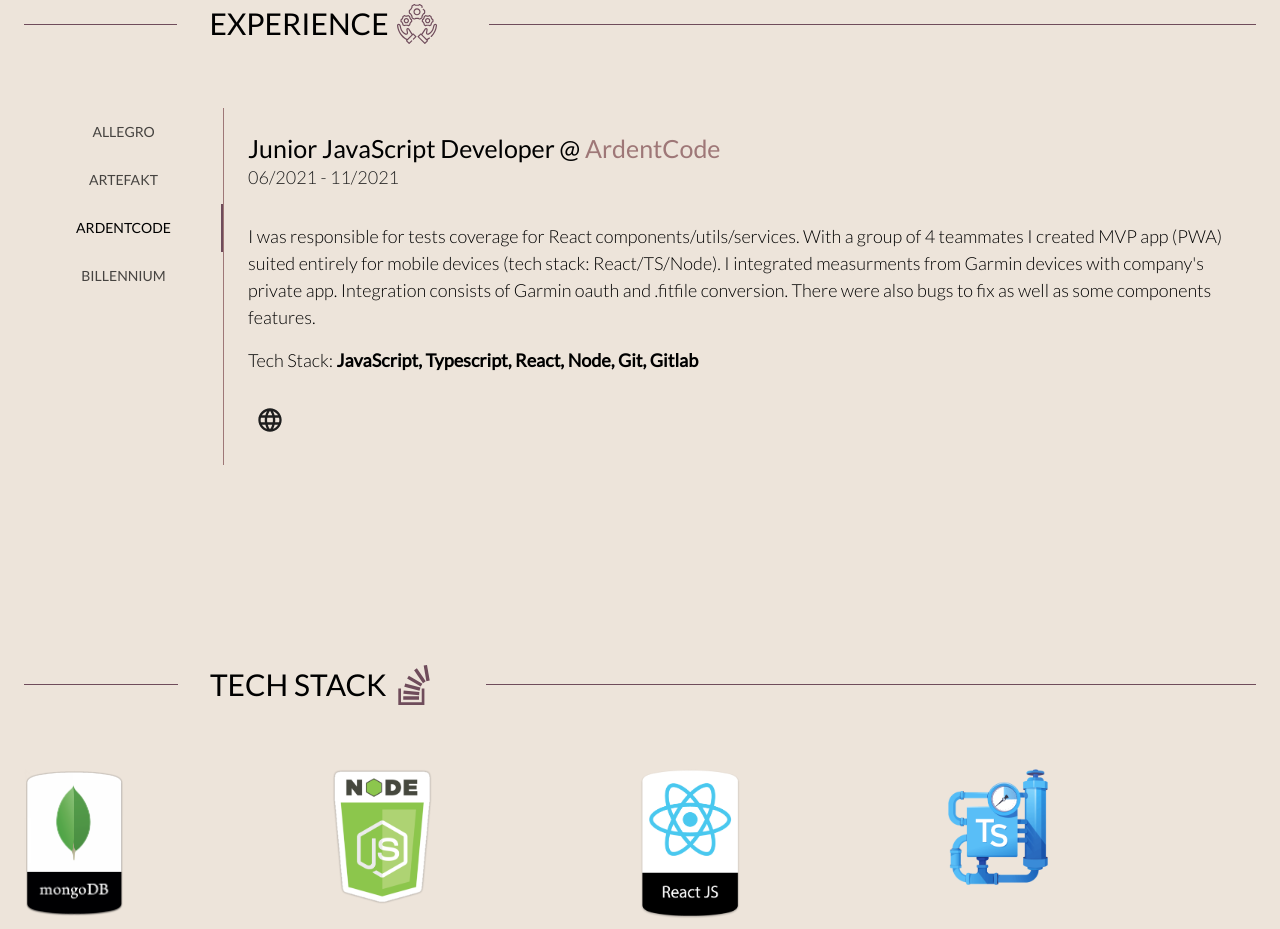
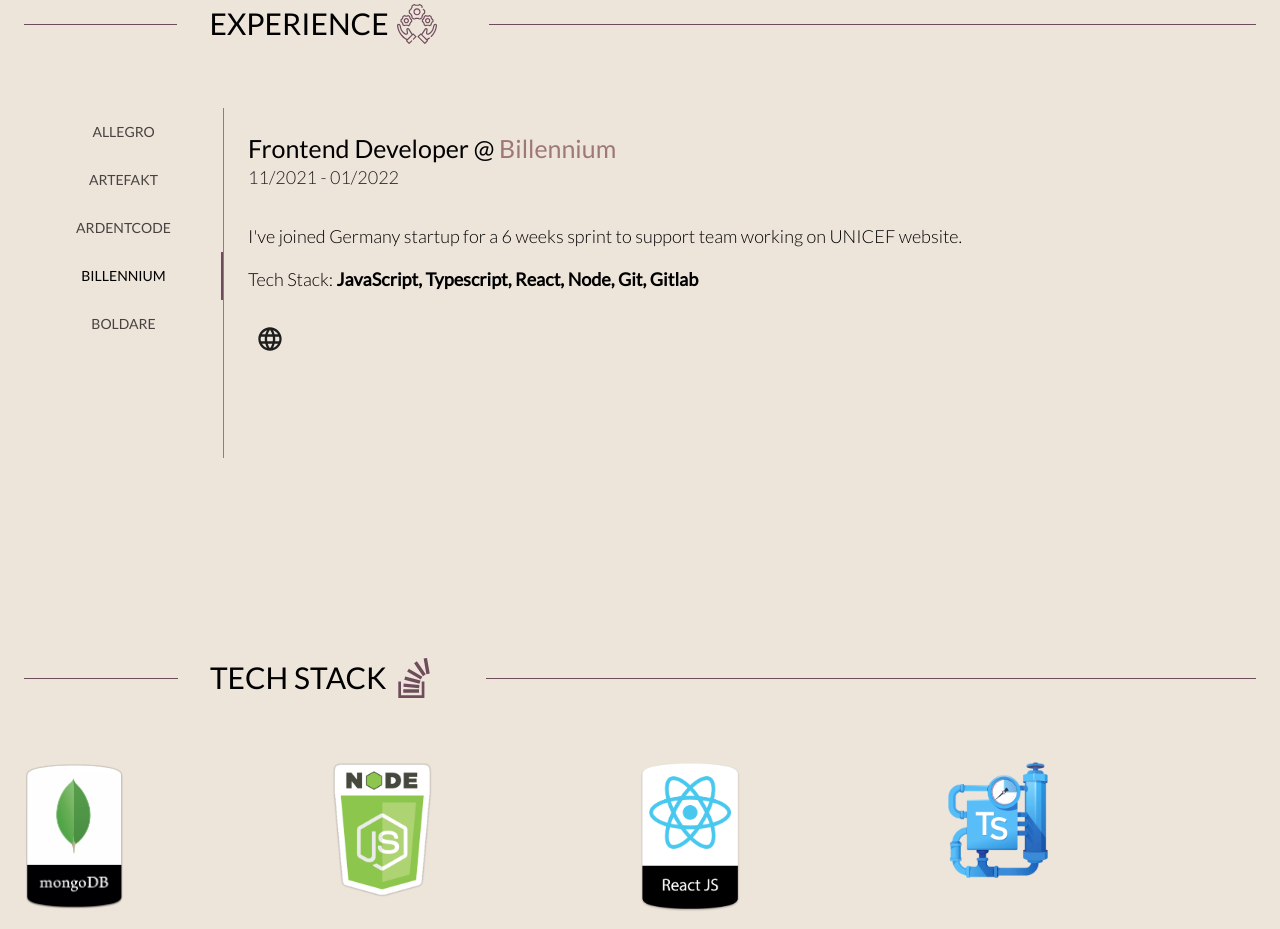
Before and after one commit to adrianghub/portfolio-2021, a React (Vite) app: page / in a window 1280 px wide. Shown: the part 1480-2409 px from the top of the page. Built offline with nearby package versions, Linux system fonts and the light colour scheme; no server answers.

Commit message:
feat(core): add job data

```diff
--- a/src/data/data.ts
+++ b/src/data/data.ts
@@ -16,7 +16,7 @@
       "My responsibilities was spread between unit tests, new components implementation and code refactoring. " +
       "I was working in team of around 10 people.",
     techStack:
-      "JavaScript, Handlebars, React, Jest/Enzyme, Jira, Git, Bitbucket",
+      "JavaScript, Handlebars, React, Jest/Enzyme, Flutter, Jira, Git, Bitbucket",
     website: "https://www.allegro.pl",
   },
   {
@@ -42,11 +42,20 @@
   {
     id: 3,
     position: "Frontend Developer",
-    period: "11/2021 - Present",
+    period: "11/2021 - 01/2022",
     company: "Billennium",
+    overview: "I've joined Germany startup for a 6 weeks sprint to support team working on UNICEF website.",
+    techStack: "JavaScript, Typescript, React, Node, Git, Gitlab",
+    website: "https://billennium.pl",
+  },
+  {
+    id: 4,
+    position: "JavaScript Developer",
+    period: "01/2022 - Present",
+    company: "Boldare",
     overview: "In progress...",
-    techStack: "JavaScript, Typescript, React, Angular, Node, Git, Gitlab",
-    website: "https://billennium.pl",
+    techStack: "JavaScript, Typescript, React, RxJS, Gatsby, Redux Toolkit, Git, GitHub",
+    website: "https://boldare.com",
   },
 ];
 
```
